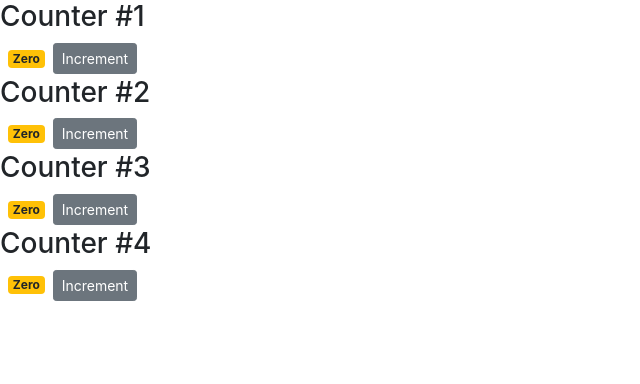
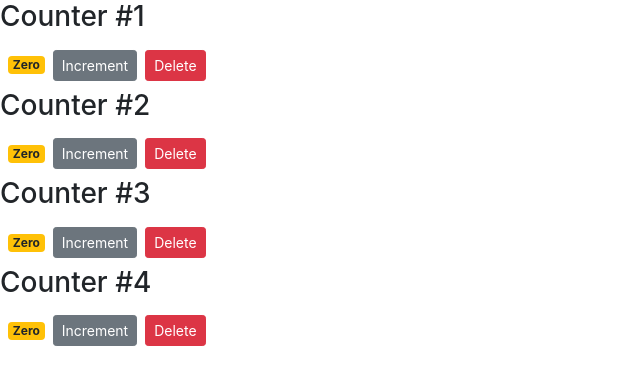
Before and after one commit to asinggih/Learn-React, a React (Create React App) app in the folder counter-app/: page / in a window 1280 px wide. Shown: the top 384 px of the page, without its empty margins (0-640 px from the left). Built offline with nearby package versions, Linux system fonts and the light colour scheme.

Commit message:
Raising and Handling Events

```diff
--- a/counter-app/src/components/counter.jsx
+++ b/counter-app/src/components/counter.jsx
@@ -1,8 +1,8 @@
-import React, { Component } from 'react';
+import React, { Component } from "react";
 
 class Counter extends Component {
 	state = {
-		value: this.props.value,
+		value: this.props.value
 	};
 
 	// constructor(){
@@ -20,8 +20,21 @@
 					We have to use className for span / div class name because
 					class is obviously a reserved keyword in jsx.
 				*/}
-				<span className={ this.getBadgeClasses() }>{ this.formatCount() }</span>
-				<button onClick = { () => this.handleIncrement({id: 1}) } className="btn btn-secondary btn-sm">Increment</button>
+				<span className={this.getBadgeClasses()}>
+					{this.formatCount()}
+				</span>
+				<button
+					onClick={this.handleIncrement}
+					className="btn btn-secondary btn-sm"
+				>
+					Increment
+				</button>
+				<button
+					onClick={this.props.onDelete}
+					className="btn btn-danger btn-sm m-2"
+				>
+					Delete
+				</button>
 			</div>
 		);
 	}
@@ -30,13 +43,13 @@
 	// 	this.handleIncrement({ id:1 });
 	// }
 
-	handleIncrement = (product) => {
+	handleIncrement = () => {
 		/*
 			We're passing a new state object (or override, if it already exist),
 			to the current Class' state.
 		*/
-		this.setState( { value: this.state.value + 1 } );
-	}
+		this.setState({ value: this.state.value + 1 });
+	};
 
 	getBadgeClasses() {
 		// let is used instead of var, because we only need
@@ -48,23 +61,7 @@
 
 	formatCount() {
 		const { value } = this.state;
-		return value === 0 ? 'Zero' : value;
-	}
-
-	renderList() {
-		if (this.state.tags.length === 0) {
-			return <p>No tags here!</p>;
-		}
-		return <ul>{ this.mapToList() }</ul>;
-	}
-
-	mapToList() {
-		/*
-		This code below basically puts each item inside
-		the tags array into <li> html objects
-		*/
-		const tags = this.state.tags;
-		return tags.map(tag => <li key={tags.indexOf(tag)}>{tag}</li>);
+		return value === 0 ? "Zero" : value;
 	}
 }
 
--- a/counter-app/src/components/counters.jsx
+++ b/counter-app/src/components/counters.jsx
@@ -1,23 +1,33 @@
-import React, { Component } from 'react';
-import Counter from './counter';
+import React, { Component } from "react";
+import Counter from "./counter";
 
 class Counters extends Component {
 	state = {
 		counters: [
-            { id: 1, value: 0 },  // unique identifier for each counter, and initial value
+			{ id: 1, value: 0 }, // unique identifier for each counter, and initial value
 			{ id: 2, value: 0 },
 			{ id: 3, value: 0 },
 			{ id: 4, value: 0 }
 		]
-    }
+	};
+
+	// we want to pass a reference to this method
+	// using props to our child component.
+	handleDelete = () => {
+		console.log("event handler called");
+	};
+
 	render() {
 		return (
 			<div>
-                { this.state.counters.map( counter =>
-                    <Counter key={counter.id} value={counter.value} id={counter.id}>
-                        {/* <h3>Counter #{counter.id}</h3> */}
-                    </Counter>
-                )}
+				{this.state.counters.map(counter => (
+					<Counter
+						key={counter.id}
+						onDelete={this.handleDelete}
+						value={counter.value}
+						id={counter.id}
+					/>
+				))}
 			</div>
 		);
 	}
```
Lines whose indentation alone changed are shown as unchanged.
